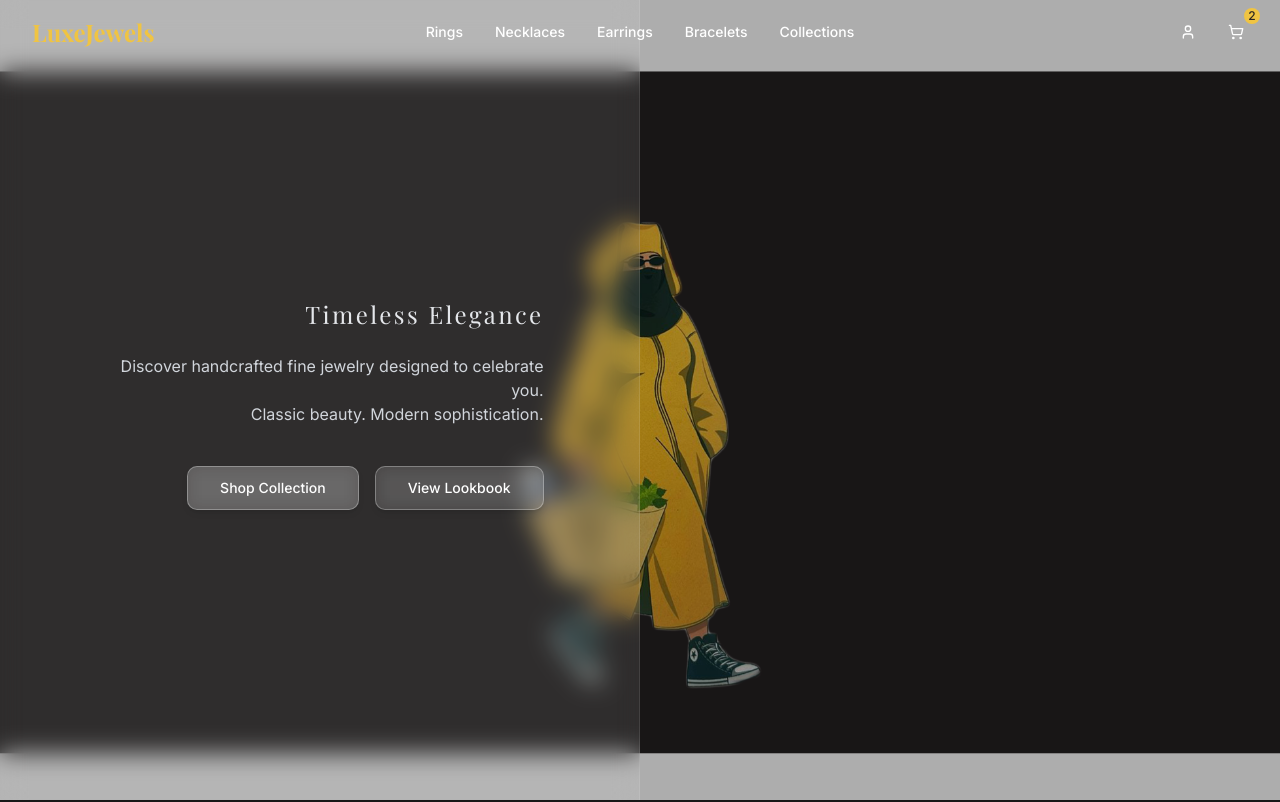
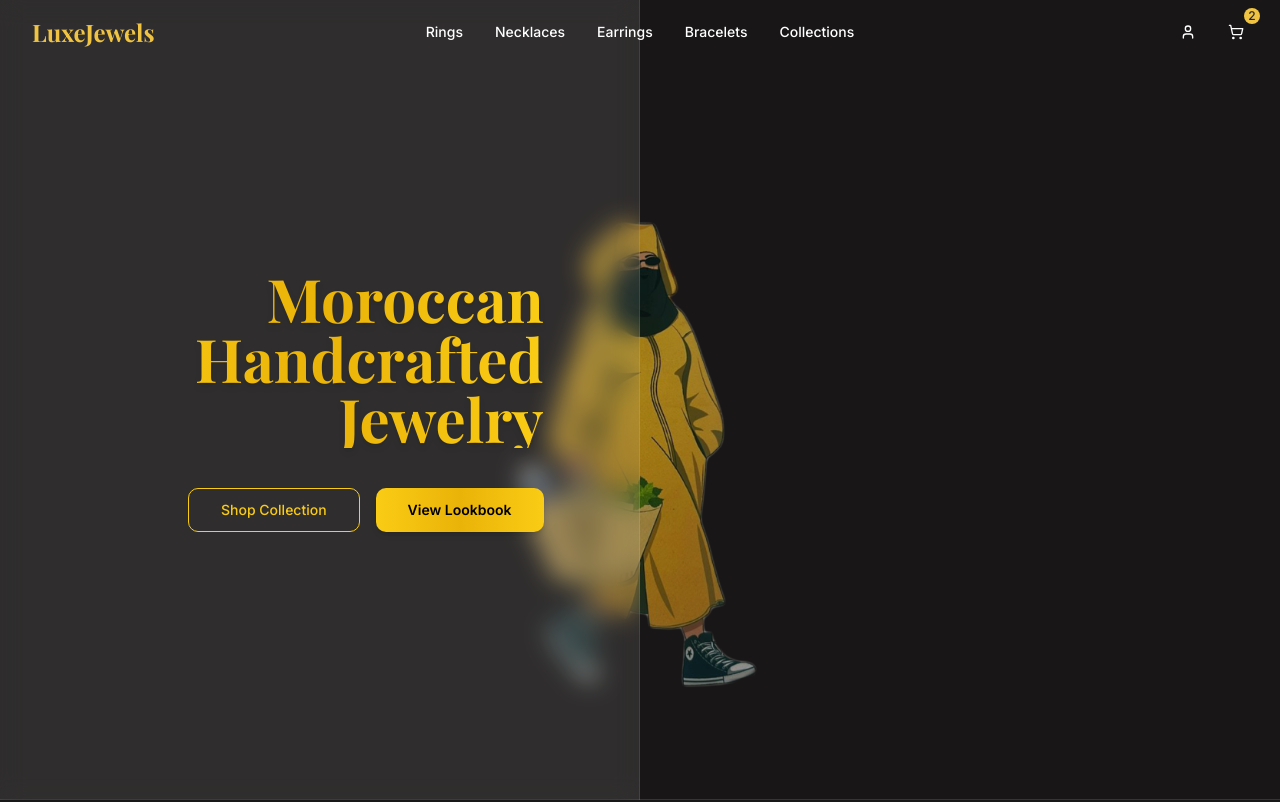
Before and after one commit to benlaguroun/LuxeJewels, a React (Vite) app: page / in a window 1280 px wide. Shown: the top 802 px of the page. Built offline with nearby package versions, Linux system fonts and the light colour scheme; the HTML template or start-up script is replaced by a standard one.

Commit message:
fix hero image with

```diff
--- a/package.json
+++ b/package.json
@@ -54,7 +54,7 @@
     "react-dom": "^18.3.1",
     "react-hook-form": "^7.53.0",
     "react-resizable-panels": "^2.1.3",
-    "react-router-dom": "^6.26.2",
+    "react-router-dom": "^6.30.1",
     "recharts": "^2.12.7",
     "sonner": "^1.5.0",
     "tailwind-merge": "^2.5.2",
--- a/src/components/Hero.tsx
+++ b/src/components/Hero.tsx
@@ -1,6 +1,7 @@
 import { Button } from "@/components/ui/button";
+import { Link } from "react-router-dom";
 import heroImageMobile from "../assets/hero.png";
-import heroImageDesktop from "../assets/hero1.png";
+import heroImageDesktop from "../assets/hero-section.png";
 
 const Hero = () => {
   return (
@@ -24,33 +25,39 @@ const Hero = () => {
         {/* Left: Text */}
         <div className="w-full md:w-1/2 h-1/2 md:h-full flex items-center justify-center p-8 md:p-16 bg-white/10 backdrop-blur-md border-r border-white/10 mt-20 md:mt-0">
           <div className="max-w-md text-center md:text-right text-white">
-            {/* Subheading - hidden on mobile */}
-            <h2 className="hidden md:block text-2xl font-light tracking-widest mt-2 text-gray-200">
-              Timeless Elegance
-            </h2>
+            {/* Big H1 Title with Yellow Effect */}
+            <h1 className="text-4xl md:text-6xl font-extrabold font-serif mb-4 bg-gradient-to-r from-yellow-400 via-yellow-500 to-yellow-400 bg-clip-text text-transparent drop-shadow-md">
+              Moroccan Handcrafted Jewelry
+            </h1>
 
-            {/* Paragraph - hidden on mobile */}
-            <p className="hidden md:block mt-6 text-base text-gray-300">
-              Discover handcrafted fine jewelry designed to celebrate you.
-              <br />
-              Classic beauty. Modern sophistication.
-            </p>
+            {/* Paragraph with Cultural Emphasis
+             <p className="mt-4 text-base md:text-lg text-gray-300 leading-relaxed">
+              Explore timeless pieces inspired by Moroccan heritage.{" "}
+              <br className="hidden md:block" />
+              Handcrafted with passion, made to adorn every moment.
+            </p> */}
 
             {/* Buttons */}
-            <div className="mt-10 flex flex-col sm:flex-row justify-center md:justify-end gap-4">
+            <div className="mt-10 flex flex-col sm:flex-row sm:justify-center md:justify-end gap-4 w-full max-w-xs mx-auto sm:max-w-none">
+              {/* Yellow Bordered Button */}
+              <Link to="/shop" className="w-full sm:w-auto">
                 <Button
                   size="lg"
-                className="backdrop-blur bg-white/20 text-white border border-white/30 hover:bg-gradient-to-r hover:from-yellow-400 hover:via-yellow-500 hover:to-yellow-400 hover:text-black shadow-md hover:shadow-yellow-500/60 transition duration-300"
+                  className="w-full bg-transparent text-yellow-400 border border-yellow-400 hover:bg-yellow-400 hover:text-black transition duration-300"
                 >
                   Shop Collection
                 </Button>
+              </Link>
+
+              {/* Filled Gradient Button */}
+              <Link to="/lookbook" className="w-full sm:w-auto">
                 <Button
-                variant="outline"
                   size="lg"
-                className="backdrop-blur bg-white/10 text-white border border-white/30 hover:bg-gradient-to-r hover:from-yellow-400 hover:via-yellow-500 hover:to-yellow-400 hover:text-black shadow-md hover:shadow-yellow-500/60 transition duration-300"
+                  className="w-full bg-gradient-to-r from-yellow-400 via-yellow-500 to-yellow-400 text-black font-semibold shadow-md hover:shadow-yellow-500/60 transition duration-300"
                 >
                   View Lookbook
                 </Button>
+              </Link>
             </div>
           </div>
         </div>
```
Also changed, not shown: src/assets/hero-section.png (added), 1 other file (tests, documents, lock files or other folders). Lines whose indentation alone changed are shown as unchanged.
